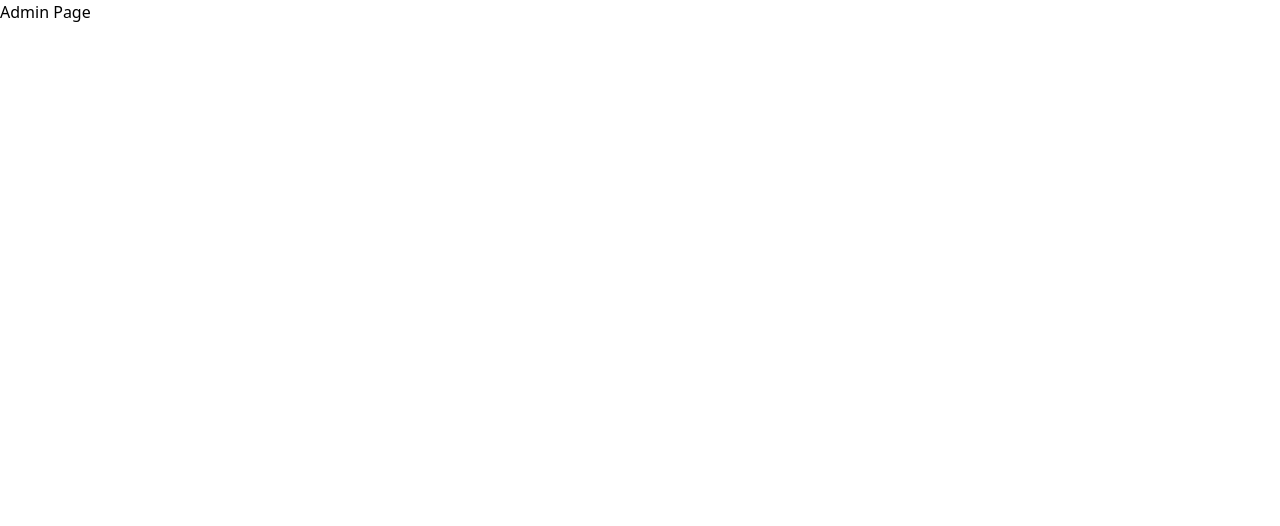
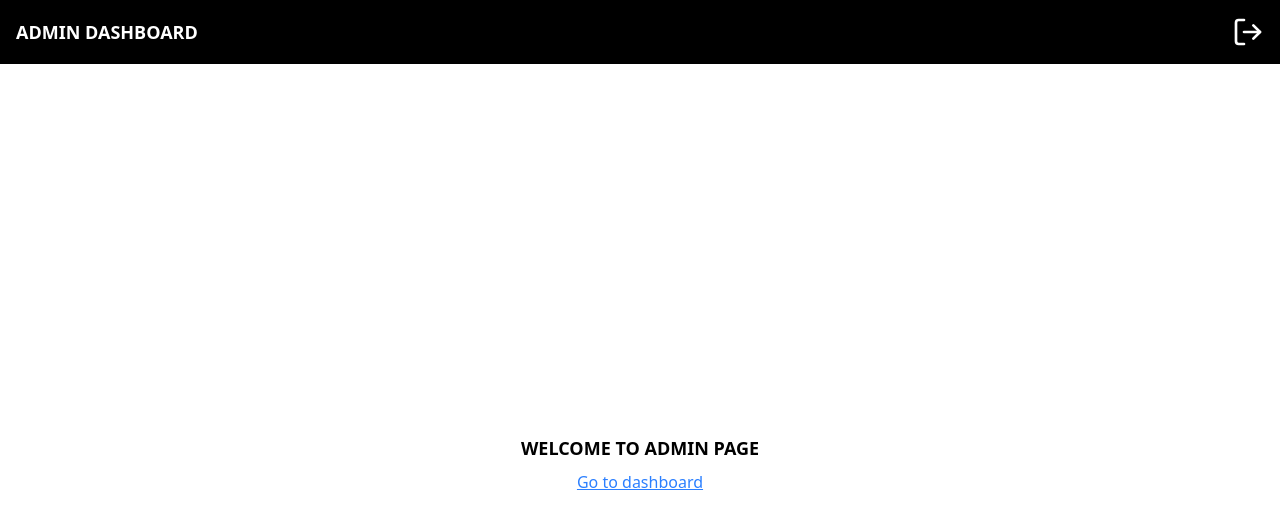
Before and after one commit to mussadiqkhan6886/repairFullStack, a Next.js app in the folder frontend/: page /admin in a window 1280 px wide. Shown: the top 526 px of the page. Built offline with nearby package versions, Linux system fonts and the light colour scheme.

Commit message:
admin page done

```diff
--- a/frontend/app/(admin)/admin/page.tsx
+++ b/frontend/app/(admin)/admin/page.tsx
@@ -1,9 +1,11 @@
+import Link from 'next/link'
 import React from 'react'
 
 const page = () => {
   return (
-    <main>
-      <h1>Admin Page</h1>
+    <main className="flex flex-col gap-2 justify-center items-center h-screen">
+      <h1 className="uppercase font-semibold text-lg">Welcome to Admin Page</h1>
+      <Link className="underline text-blue-500" href="/admin/dashboard">Go to dashboard</Link>
     </main>
   )
 }
--- a/frontend/app/(admin)/layout.tsx
+++ b/frontend/app/(admin)/layout.tsx
@@ -1,3 +1,4 @@
+import AdminHeader from "@/components/AdminHeader";
 import type { Metadata } from "next";
 
 export const metadata: Metadata = {
@@ -8,6 +9,7 @@ export const metadata: Metadata = {
 export default function RootLayout({ children }: LayoutProps<"/">) {
   return (
     <>
+      <AdminHeader />
         {children}
     </>
   );
--- /dev/null
+++ b/frontend/components/AdminHeader.tsx
@@ -0,0 +1,20 @@
+import Link from 'next/link'
+import React from 'react'
+import { FiLogOut } from 'react-icons/fi'
+
+const AdminHeader = () => {
+  return (
+    <header className="bg-black text-white flex justify-between items-center p-4 ">
+      <div>
+        <h1 className="uppercase font-semibold text-lg">Admin Dashboard</h1>
+      </div>
+      <div>
+        <Link href="/logout">
+            <FiLogOut size={32} />
+        </Link>
+      </div>
+    </header>
+  )
+}
+
+export default AdminHeader
```
